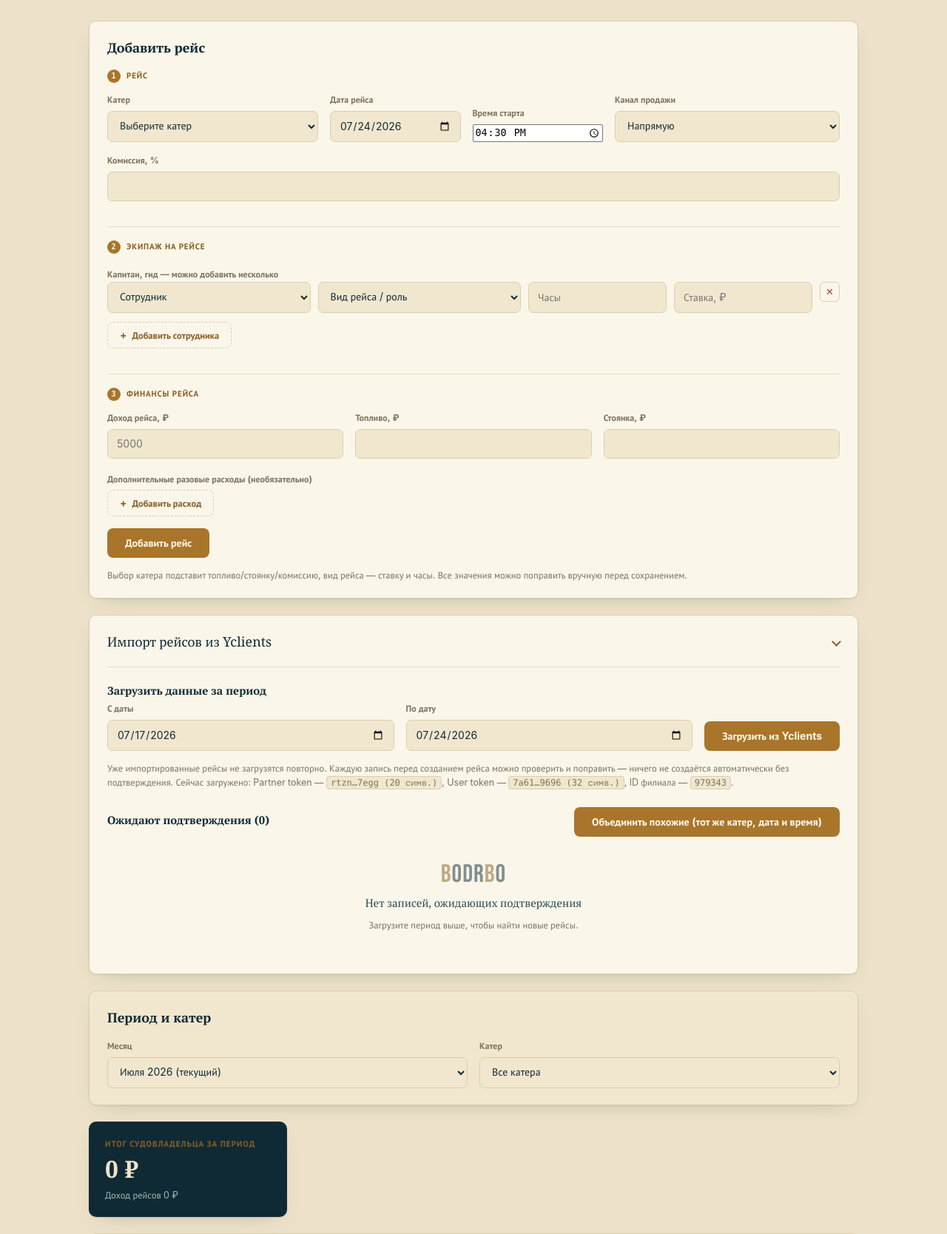
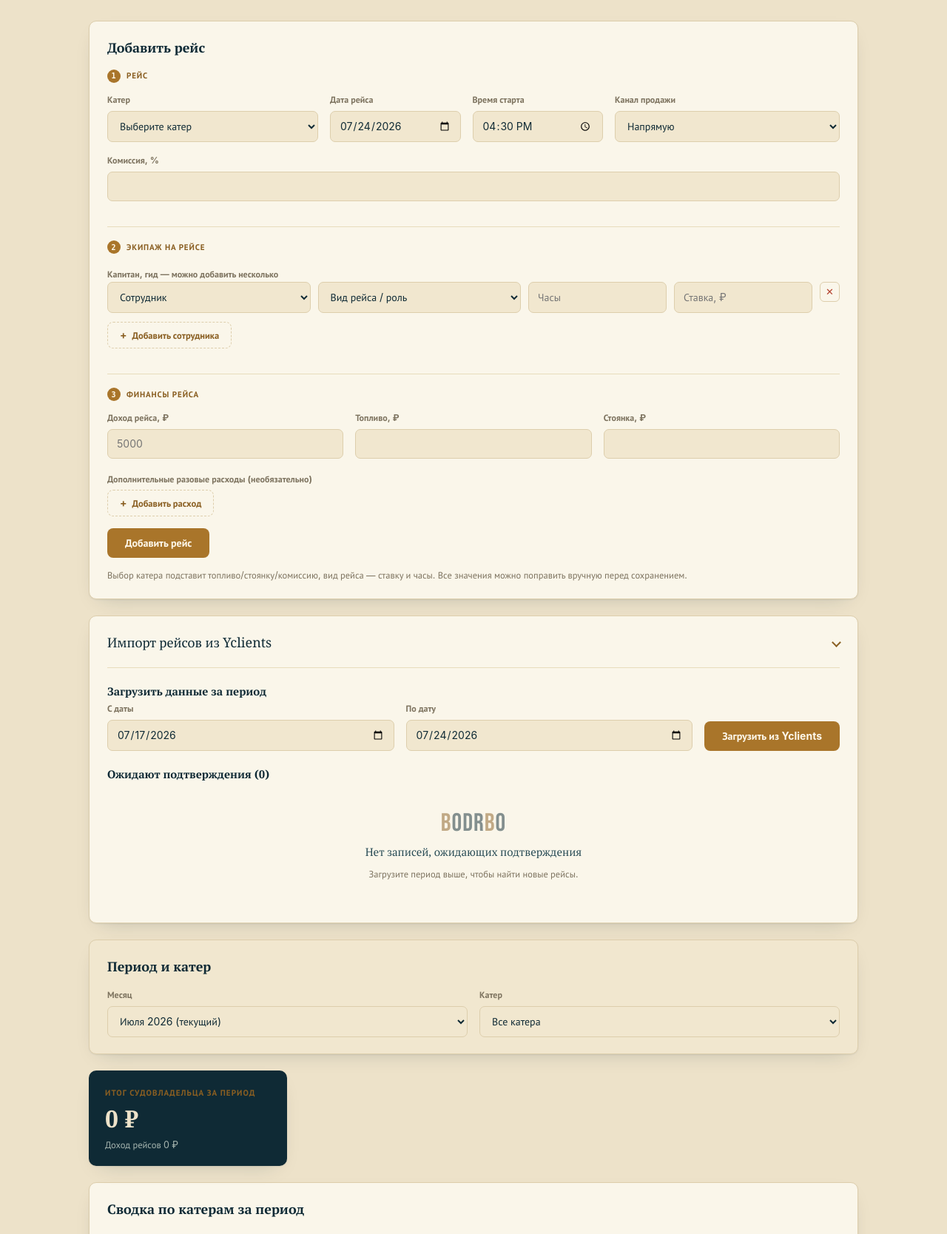
Before and after one commit to bodrbo/-, a Flask app: page /trips/import in a window 1280 px wide. Shown: the part 107-1775 px from the top of the page at 74% size. Run offline with Flask 3, Linux system fonts and the light colour scheme; data that the repository does not hold is empty.

Commit message:
Style the time input to match other form fields, drop debug token hint and manual merge button from Yclients import, and add second Larus boat color

```diff
--- a/app.py
+++ b/app.py
@@ -52,6 +52,7 @@ YCLIENTS_COMPANY_ID = os.environ.get("YCLIENTS_COMPANY_ID") or "979343"
 # Соответствие цвета записи/события в Yclients — катеру. Значения подтверждены.
 BOAT_COLORS = {
     "#03a9f4": "Ларус",             # синий
+    "#2196f3": "Ларус",             # синий (второй встречающийся оттенок)
     "#673ab7": "Бодрый Второй",     # тёмно-фиолетовый
     "#8bc34a": "Бодрый Первый",     # светло-зелёный
 }
@@ -571,11 +572,6 @@ def _trips_list_context(db, selected_month=None, selected_boat="all"):
         import_configured=yclients_configured(),
         import_default_start=week_ago.isoformat(),
         import_default_end=today.isoformat(),
-        import_token_debug={
-            "partner": _mask_token(YCLIENTS_PARTNER_TOKEN),
-            "user": _mask_token(YCLIENTS_USER_TOKEN),
-            "company": YCLIENTS_COMPANY_ID or "(пусто)",
-        },
     )
 
 
@@ -1291,14 +1287,6 @@ def merge_pending_candidates(db):
     return merged_away
 
 
-def _mask_token(value):
-    if not value:
-        return "(пусто)"
-    if len(value) <= 8:
-        return value[0] + "…" + value[-1]
-    return f"{value[:4]}…{value[-4:]} ({len(value)} симв.)"
-
-
 @app.route("/trips/import", methods=["GET"])
 def import_index():
     """The import queue lives inside the trips page itself (as a collapsible
@@ -1311,7 +1299,6 @@ def import_index():
         "trips.html", **ctx, **_trips_common_kwargs(),
         edit_trip=None,
         import_error=request.args.get("error"),
-        import_merged=request.args.get("merged", type=int),
         open_import=True,
     )
 
@@ -1371,16 +1358,6 @@ def import_fetch():
     db.commit()
     merge_pending_candidates(db)
     return redirect(url_for("import_index"))
-
-
-@app.route("/trips/import/merge", methods=["POST"])
-def import_merge():
-    """Manually re-run the same-boat/same-slot merge over whatever is
-    currently sitting in the queue (useful right now, on candidates from
-    earlier fetches, without waiting for a new one)."""
-    db = get_db()
-    merged = merge_pending_candidates(db)
-    return redirect(url_for("import_index", merged=merged))
 
 
 @app.route("/trips/import/review/<int:candidate_id>", methods=["GET"])
--- a/static/style.css
+++ b/static/style.css
@@ -211,7 +211,7 @@ label {
   color: var(--muted);
 }
 
-input[type="text"], input[type="date"], select {
+input[type="text"], input[type="date"], input[type="time"], select {
   font-family: inherit;
   font-size: 14px;
   padding: 10px 12px;
@@ -220,7 +220,7 @@ input[type="text"], input[type="date"], select {
   background: var(--paper-alt);
   color: var(--ink);
 }
-input[type="text"]:focus, input[type="date"]:focus, select:focus {
+input[type="text"]:focus, input[type="date"]:focus, input[type="time"]:focus, select:focus {
   outline: 2px solid var(--brass);
   outline-offset: 1px;
   border-color: var(--brass);
@@ -685,15 +685,6 @@ button.btn-delete:hover { background: var(--danger); color: #fff8f4; border-colo
   font-weight: 700;
   color: var(--ink);
 }
-.panel-head-row {
-  display: flex;
-  justify-content: space-between;
-  align-items: center;
-  flex-wrap: wrap;
-  gap: 10px;
-}
-.panel-head-row h3 { margin: 0; }
-
 @media (max-width: 600px) {
   .entry-form { flex-direction: column; align-items: stretch; }
   .field-submit button { width: 100%; }
--- a/templates/trips.html
+++ b/templates/trips.html
@@ -248,27 +248,10 @@
             <button type="submit" {{ 'disabled' if not import_configured }}>Загрузить из Yclients</button>
           </div>
         </form>
-        <p class="hint">
-          Уже импортированные рейсы не загрузятся повторно. Каждую запись перед созданием рейса
-          можно проверить и поправить — ничего не создаётся автоматически без подтверждения.
-          Сейчас загружено: Partner token — <code>{{ import_token_debug.partner }}</code>,
-          User token — <code>{{ import_token_debug.user }}</code>,
-          ID филиала — <code>{{ import_token_debug.company }}</code>.
-        </p>
       </div>
 
       <div>
-        <div class="panel-head-row">
-          <h3>Ожидают подтверждения ({{ import_candidates|length }})</h3>
-          <form action="{{ url_for('import_merge') }}" method="post">
-            <button type="submit" class="btn-secondary">Объединить похожие (тот же катер, дата и время)</button>
-          </form>
-        </div>
-        {% if import_merged is defined and import_merged is not none %}
-        <p class="hint">
-          {% if import_merged > 0 %}Объединено записей: {{ import_merged }}.{% else %}Совпадений для объединения не найдено.{% endif %}
-        </p>
-        {% endif %}
+        <h3>Ожидают подтверждения ({{ import_candidates|length }})</h3>
         {% if import_candidates %}
         <div class="table-scroll">
           <table class="records">
```
